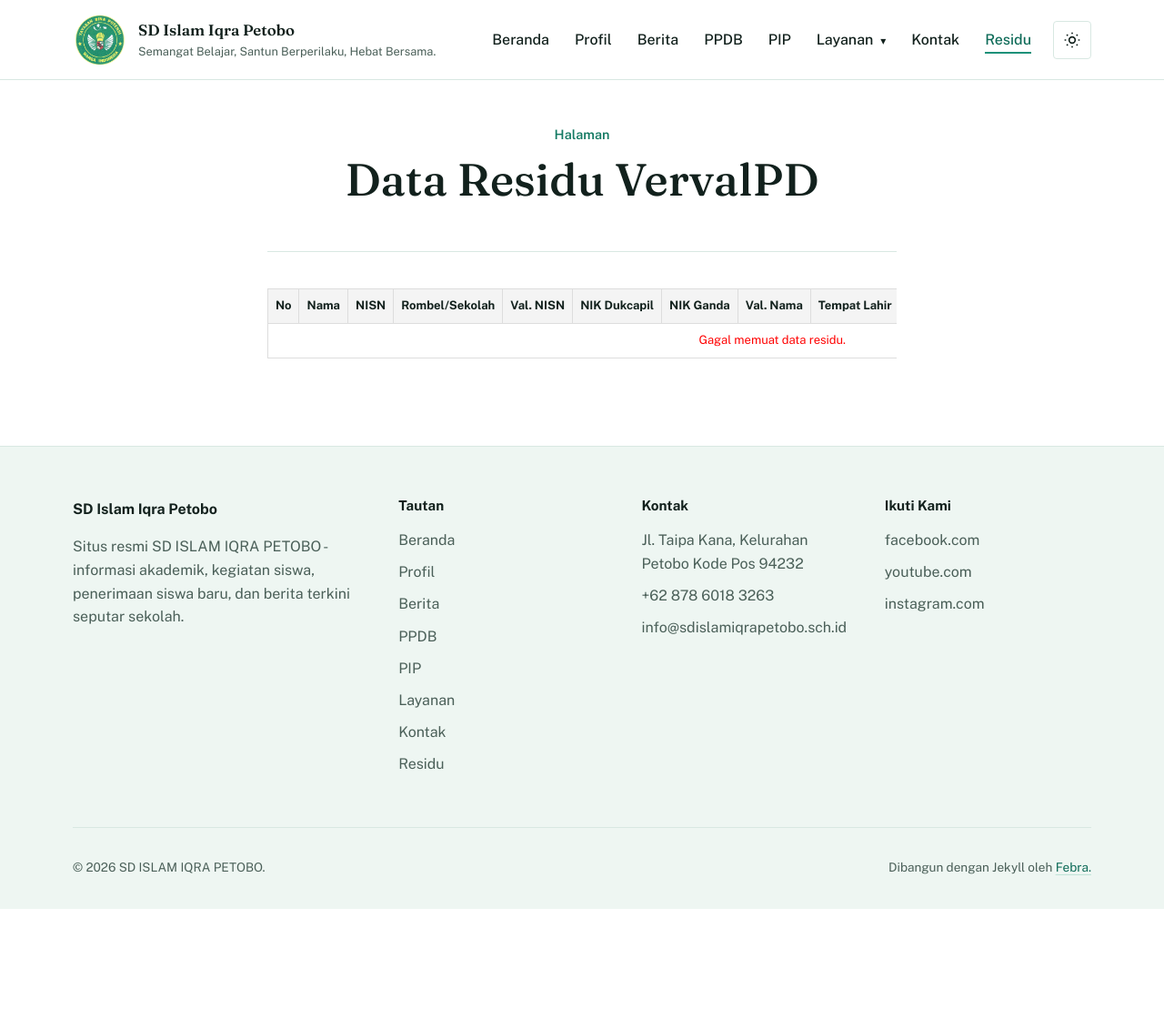
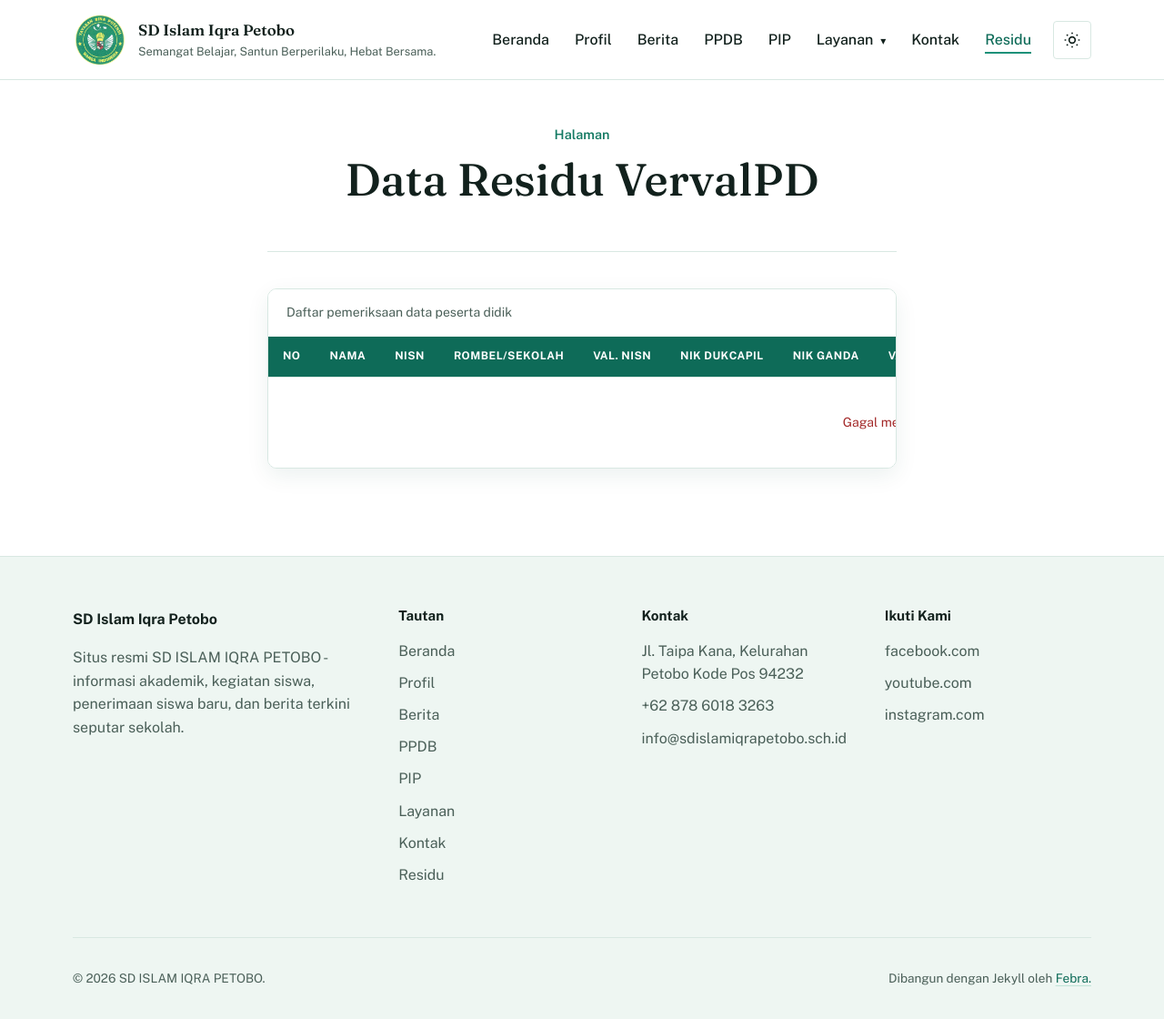
Before and after one commit to IQRADevl/iqradevl.github.io, a Jekyll site: the page built from residu.md, in a window 1280 px wide and 1120 px high. Shown: the whole window at 91% size. Built offline with Jekyll 4.4.1, drawn with Linux system fonts in a browser that asks for light colours; part of the change alters nothing that is shown.

Commit message:
Remove fetch_residu workflow; restyle residu page
Delete .github/workflows/fetch_residu.yml to stop the scheduled VervalPD data fetch. Revamp residu.md: refactor and modernize table CSS (variables, dark theme tweaks, responsive rules, sticky header, spacing, shadows), add caption, badge styles, and improved loading/empty/error state markup. JavaScript text nodes updated to use the new state classes. Overall UX/visual improvements without changing core data behavior.

```diff
--- a/residu.md
+++ b/residu.md
@@ -6,29 +6,104 @@ permalink: /residu/
 
 <style>
   .residu-table-wrapper {
+    --residu-surface: var(--surface, #fff);
+    --residu-surface-alt: var(--bg-alt, #eef6f2);
+    --residu-ink: var(--ink, #12211d);
+    --residu-muted: var(--ink-soft, #4a5f58);
+    --residu-line: var(--line, #d8e8e2);
+    --residu-accent: var(--teal-700, #0e6b58);
+    --residu-ok: #176b43;
+    --residu-ok-bg: #e5f5ec;
+    --residu-err: #a32929;
+    --residu-err-bg: #fbe9e9;
     overflow-x: auto;
-    margin-top: 15px;
+    margin-top: 1.5rem;
+    border: 1px solid var(--residu-line);
+    border-radius: 10px;
+    background: var(--residu-surface);
+    box-shadow: 0 8px 24px rgba(11, 74, 61, .08);
   }
+
+  html[data-theme="dark"] .residu-table-wrapper {
+    --residu-ok: #74d6a2;
+    --residu-ok-bg: #153b2a;
+    --residu-err: #ff9292;
+    --residu-err-bg: #4a2022;
+    box-shadow: 0 8px 24px rgba(0, 0, 0, .2);
+  }
+
   .residu-table {
     width: 100%;
-    border-collapse: collapse;
-    font-size: 13px;
+    min-width: 1120px;
+    border-collapse: separate;
+    border-spacing: 0;
+    color: var(--residu-ink);
+    font-size: .875rem;
+    line-height: 1.4;
   }
-  .residu-table th, .residu-table td {
-    border: 1px solid #ddd;
-    padding: 8px;
+
+  .residu-table caption {
+    padding: 1rem 1.25rem;
+    color: var(--residu-muted);
+    font-size: .875rem;
+    text-align: left;
+  }
+
+  .residu-table th,
+  .residu-table td {
+    padding: .85rem 1rem;
+    border-bottom: 1px solid var(--residu-line);
     text-align: left;
     white-space: nowrap;
   }
+
   .residu-table th {
-    background-color: #f4f4f4;
+    position: sticky;
+    top: 0;
+    z-index: 1;
+    background: var(--residu-accent);
+    color: #fff;
+    font-size: .75rem;
+    letter-spacing: .04em;
+    text-transform: uppercase;
   }
-  .badge-ok { color: #2e7d32; font-weight: bold; }
-  .badge-err { color: #c62828; font-weight: bold; }
+
+  .residu-table tbody tr:nth-child(even) { background: var(--residu-surface-alt); }
+  .residu-table tbody tr:hover { background: var(--teal-100, #e3f3ed); }
+  .residu-table tbody tr:last-child td { border-bottom: 0; }
+  .residu-table td:first-child,
+  .residu-table th:first-child { text-align: center; }
+  .residu-table td:nth-child(2) { font-weight: 600; }
+
+  .badge-ok,
+  .badge-err {
+    display: inline-flex;
+    align-items: center;
+    gap: .3rem;
+    padding: .25rem .55rem;
+    border-radius: 999px;
+    font-size: .75rem;
+    font-weight: 700;
+  }
+  .badge-ok { background: var(--residu-ok-bg); color: var(--residu-ok); }
+  .badge-err { background: var(--residu-err-bg); color: var(--residu-err); }
+
+  .residu-table__state {
+    padding: 2.5rem 1rem !important;
+    color: var(--residu-muted);
+    text-align: center !important;
+  }
+  .residu-table__state--error { color: var(--residu-err); }
+
+  @media (max-width: 640px) {
+    .residu-table-wrapper { margin-inline: -.75rem; border-inline: 0; border-radius: 0; }
+    .residu-table caption { padding-inline: 1rem; }
+  }
 </style>
 
 <div class="residu-table-wrapper">
   <table class="residu-table">
+    <caption>Daftar pemeriksaan data peserta didik</caption>
     <thead>
       <tr>
         <th>No</th>
@@ -48,7 +123,7 @@ permalink: /residu/
     </thead>
     <tbody id="residu-body">
       <tr>
-        <td colspan="13" style="text-align: center;">Memuat data residu...</td>
+        <td class="residu-table__state" colspan="13">Memuat data residu...</td>
       </tr>
     </tbody>
   </table>
@@ -72,7 +147,7 @@ permalink: /residu/
         tbody.innerHTML = "";
 
         if (!data || data.length === 0) {
-          tbody.innerHTML = "<tr><td colspan='13' style='text-align:center;'>Tidak ada data residu.</td></tr>";
+          tbody.innerHTML = "<tr><td class='residu-table__state' colspan='13'>Tidak ada data residu.</td></tr>";
           return;
         }
 
@@ -99,7 +174,7 @@ permalink: /residu/
       .catch(err => {
         console.error(err);
         document.getElementById("residu-body").innerHTML =
-          "<tr><td colspan='13' style='text-align:center; color:red;'>Gagal memuat data residu.</td></tr>";
+          "<tr><td class='residu-table__state residu-table__state--error' colspan='13'>Gagal memuat data residu.</td></tr>";
       });
   });
 </script>
```
Also changed, not shown: .github/workflows/fetch_residu.yml (deleted).
